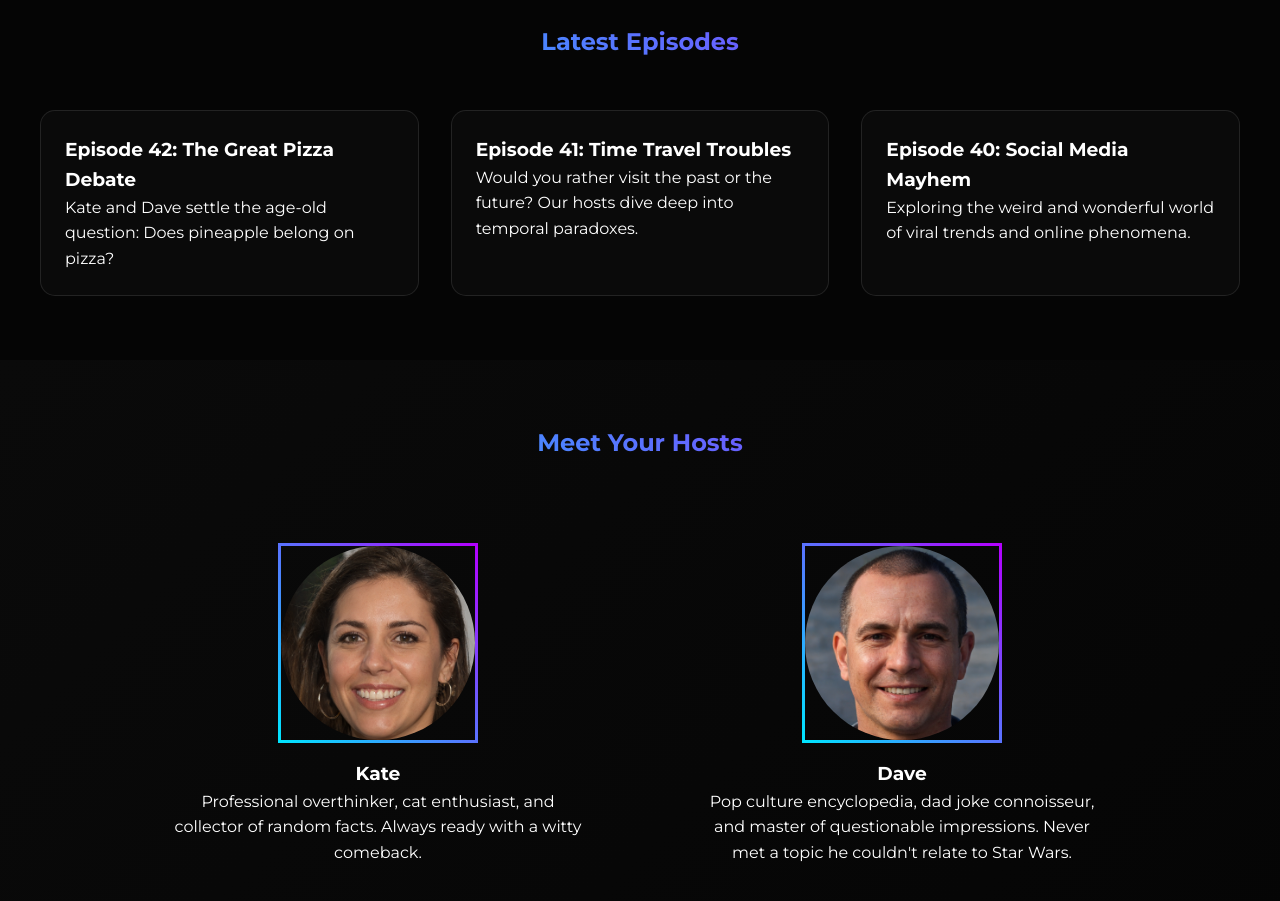
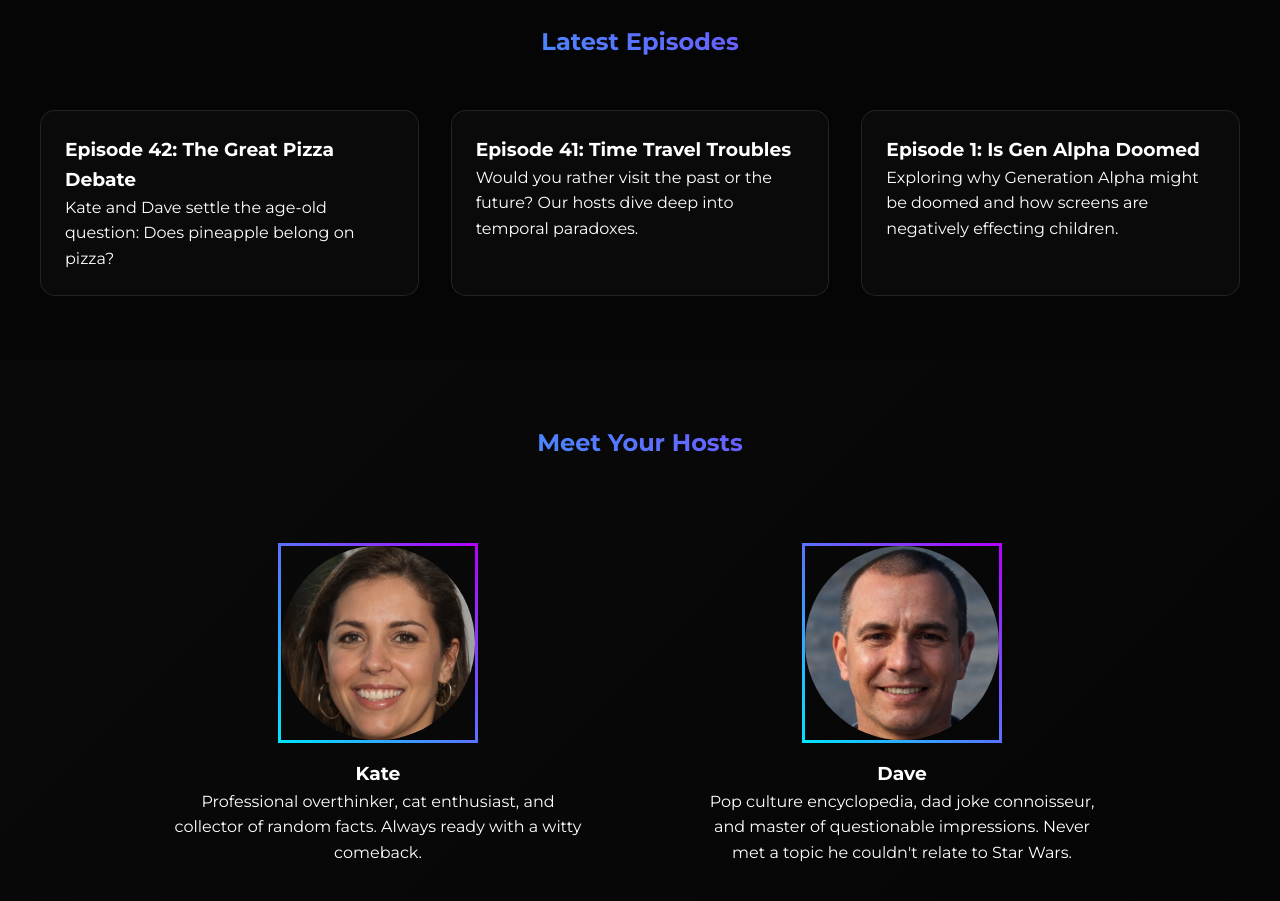
Before and after one commit to DevinCreates62/Vocal-Orbit, a plain HTML site: page index.html in a window 1280 px wide. Shown: the part 940-1841 px from the top of the page. Drawn offline with Linux system fonts and the light colour scheme.

Commit message:
Update index.html

```diff
--- a/index.html
+++ b/index.html
@@ -141,8 +141,8 @@ body {
         <p>Would you rather visit the past or the future? Our hosts dive deep into temporal paradoxes.</p>
       </div>
       <div class="episode-card">
-        <h3>Episode 40: Social Media Mayhem</h3>
-        <p>Exploring the weird and wonderful world of viral trends and online phenomena.</p>
+        <h3>Episode 1: Is Gen Alpha Doomed</h3>
+        <p>Exploring why Generation Alpha might be doomed and how screens are negatively effecting children.</p>
       </div>
     </div>
   </section>
```
